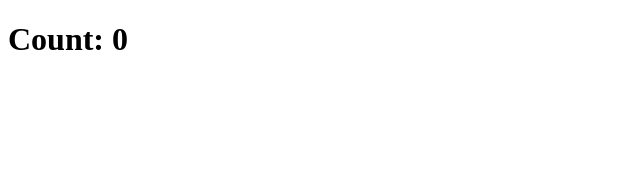
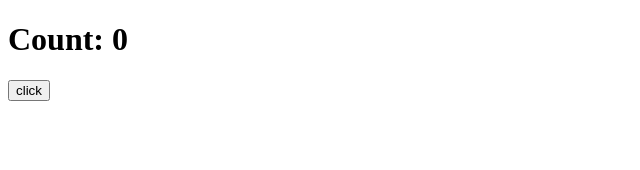
Before and after one commit to mate-academy/react_counter, a React (Create React App) app: page / in a window 1280 px wide. Shown: the top 170 px of the page, without its empty margins (0-640 px from the left). Built offline with nearby package versions, Linux system fonts and the light colour scheme; the HTML template or start-up script is replaced by a standard one.

Commit message:
solution1

```diff
--- a/src/App.js
+++ b/src/App.js
@@ -1,8 +1,10 @@
 import React from 'react';
 import './App.css';
 
+import Counter from './Counter';
+
 const App = () => (
-  <h1>Count: 0</h1>
+  <Counter />
 );
 
 export default App;
--- /dev/null
+++ b/src/Counter.js
@@ -0,0 +1,29 @@
+
+import React from 'react';
+
+class Counter extends React.Component {
+  state = {
+    count: 0,
+  }
+
+  handleClick = () => {
+    this.setState(
+      prev => ({
+        count: prev.count + 1,
+      }),
+    );
+  }
+
+  render() {
+    return (
+      <>
+        <h1>
+          {`Count: ${this.state.count}`}
+        </h1>
+        <button type="button" onClick={this.handleClick}>click</button>
+      </>
+    );
+  }
+}
+
+export default Counter;
```
Also changed, not shown: 1 other file (tests, documents, lock files or other folders).
